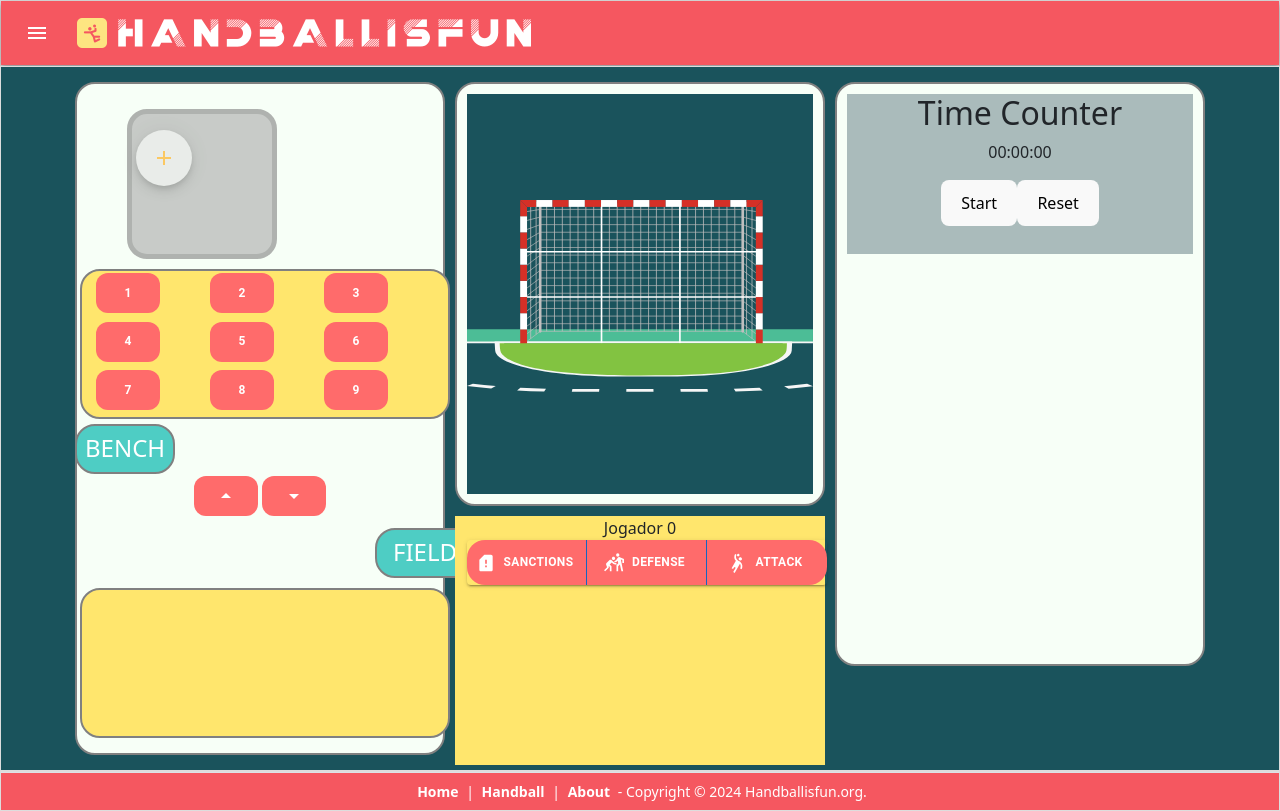
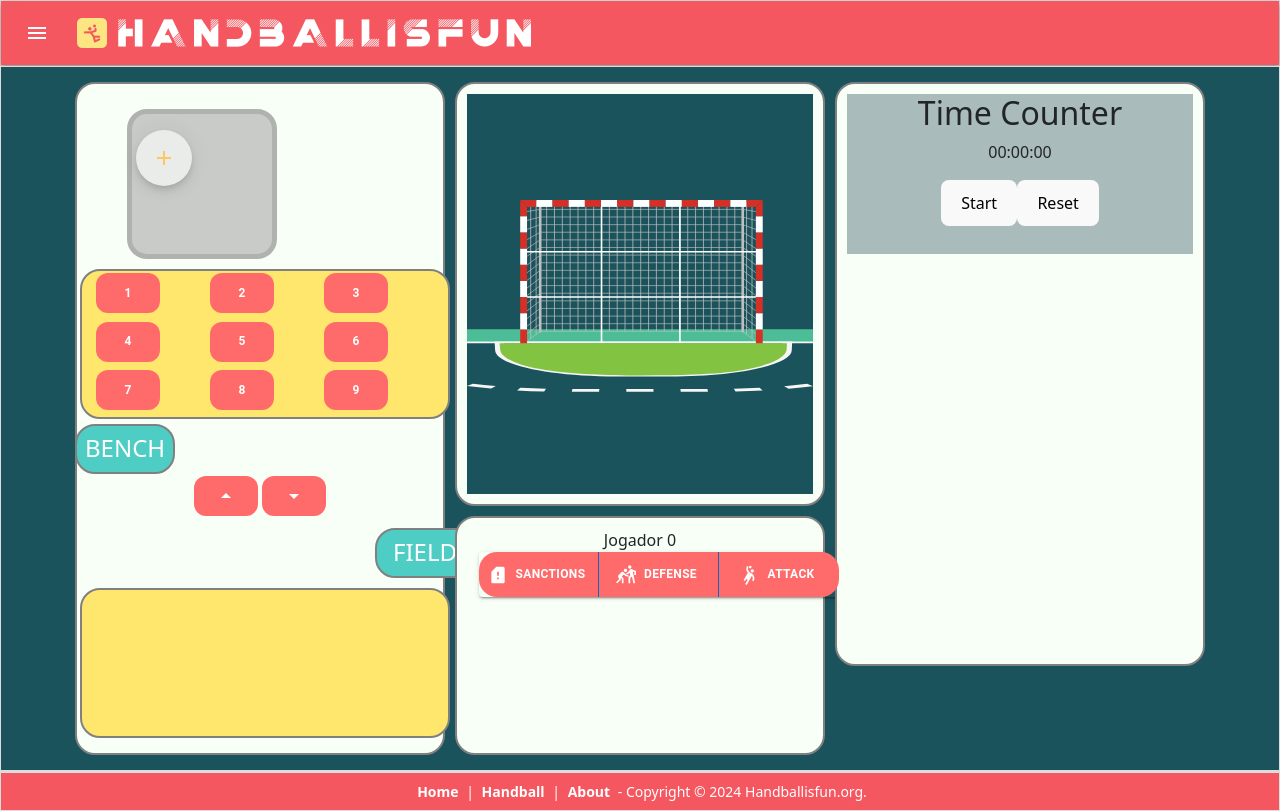
Before and after one commit to bmmoreira/handstats, a React (Vite) app in the folder proj/: page /handball in a window 1280 px wide. Built offline with nearby package versions, Linux system fonts and the light colour scheme.

Commit message:
general updates

```diff
--- a/proj/src/components/Handball/ActionsButtons.jsx
+++ b/proj/src/components/Handball/ActionsButtons.jsx
@@ -40,9 +40,20 @@ function ActionsButtons() {
   return (
     <>
     <ThemeProvider theme={theme}>
+    <Box
+
+             sx={{
+               backgroundColor: appState.colors.primaryColor,
+               border: "2px solid grey",
+               borderRadius: "20px",
+               padding: "10px",
+               margin: "0px 0 10px 0",
+               flex: "1"
+             }}
+           >
       <div
         className="flex-item"
-        style={{ backgroundColor: appState.colors.terciaryColor, flex: "1"}}
+
       >
 
         <div className="container">
@@ -96,6 +107,7 @@ function ActionsButtons() {
         </div>
 
       </div>
+      </Box>
       </ThemeProvider>
     </>
   );
```
